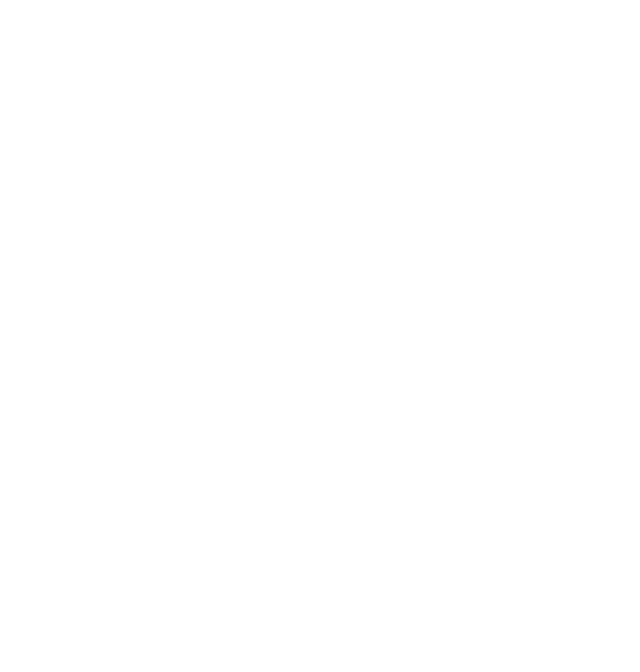
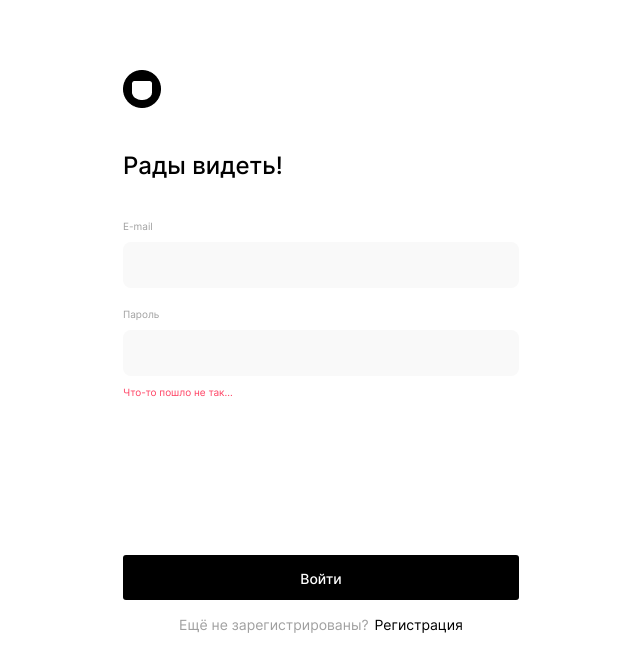
Before and after one commit to Messar21/movies-explorer-frontend, a React (Create React App) app: page /signin in a window 1280 px wide. Shown: the top 672 px of the page, without its empty margins (319-959 px from the left). Built offline with nearby package versions, Linux system fonts and the light colour scheme.

Commit message:
Сверстать страницу логина

```diff
--- /dev/null
+++ b/src/components/FormBlank/FormBlank.css
@@ -0,0 +1,71 @@
+.form-blank__container {
+    display: flex;
+    flex-direction: column;
+    margin: 70px auto;
+    max-width: 396px;
+    width: 100%;
+}
+
+.form-blank__form {
+    display: flex;
+    flex-direction: column;
+    min-height: 540px;
+}
+
+.form-blank__heading {
+    margin: 40px 0 20px;
+    font-size: 24px;
+    line-height: 29px;
+    font-weight: 500;
+}
+
+.form-blank__error {
+    font-size: 10px;
+    line-height: 12px;
+    color: #FF4062;
+    margin: 10px 0 0;
+}
+
+.form-blank__button {
+    width: 100%;
+    height: 45px;
+    background-color: black;
+    color: #FFFFFF;
+    border: 0;
+    border-radius: 3px;
+    margin: 69px 0 16px;
+    padding: 15px 0;
+    text-align: center;
+    font-size: 14px;
+    font-weight: 500;
+    line-height: 17px;
+    transition: opacity ease-in-out 0.2s;
+    cursor: pointer;
+}
+
+.form-blank__button:hover {
+    opacity: 0.8;
+}
+
+.form-blank__button_type_login {
+    margin-top: 157px;
+}
+
+.form-blank__link {
+    text-align: center;
+    font-size: 14px;
+    line-height: 17px;
+    text-decoration: none;
+    color: black;
+    transition: opacity ease-in-out 0.2s;
+    cursor: pointer;
+}
+
+.form-blank__link:hover {
+    opacity: 0.7;
+}
+
+.form-blank__link_type_grey {
+    color: #A0A0A0;
+    margin-right: 6px;
+}
--- /dev/null
+++ b/src/components/FormBlank/FormBlank.js
@@ -0,0 +1,30 @@
+import HomeLink from "../HomeLink/HomeLink";
+import {Link} from "react-router-dom";
+import React from "react";
+
+function FormBlank(props) {
+
+    const error = "Что-то пошло не так..."
+
+    function handleSubmit (evt)  {
+        evt.preventDefault();
+    }
+
+    return (
+        <div className="form-blank__container">
+            <HomeLink />
+            <form className="form-blank__form" name={ props.formName } onSubmit={ handleSubmit } noValidate>
+                <h2 className="form-blank__heading">{props.heading}</h2>
+                {props.children}
+                <span className="form-blank__error">{error}</span>
+                <button className={ `form-blank__button ${props.buttonStyle}` } type="submit">{props.submit}</button>
+                <Link to={props.linkPath} className="form-blank__link">
+                    <span className="form-blank__link_type_grey">{props.linkGrey}</span>
+                    {props.link}
+                </Link>
+            </form>
+        </div>
+    )
+}
+
+export default FormBlank;
--- a/src/components/FormSection/FormSection.css
+++ b/src/components/FormSection/FormSection.css
@@ -14,12 +14,24 @@
     border-radius: 8px;
     background: #F9F9F9;
     width: 100%;
+    max-width: 366px;
     height: 16px;
     padding: 15px;
     font-size: 13px;
     font-weight: 400;
 }
 
+.form-section__input_type_error {
+    color: #FF4062;
+}
+
 .form-section__input_type_email {
     font-weight: 500;
 }
+
+.form-section__error {
+    display: block;
+    font-size: 10px;
+    line-height: 12px;
+    color: #FF4062;
+}
--- a/src/components/Login/Login.css
+++ b/src/components/Login/Login.css
@@ -0,0 +1,3 @@
+.login {
+    display: flex;
+}
--- a/src/components/Login/Login.js
+++ b/src/components/Login/Login.js
@@ -1,7 +1,31 @@
+import React, { useState } from "react";
+import FormSection from "../FormSection/FormSection";
+import FormBlank from "../FormBlank/FormBlank";
+
 function Login() {
+
+    const [email, setEmail] = useState('');
+    const [password, setPassword] = useState('');
+
+    function handleEmailChange(e) {
+        setEmail(e.target.value);
+    }
+
+    function handlePasswordChange(e) {
+        setPassword(e.target.value);
+    }
+
     return (
         <main className="login">
-
+            <FormBlank heading="Рады видеть!" submit="Войти" linkGrey="Ещё не зарегистрированы?" link="Регистрация"
+                       formName="login" linkPath="/signup" buttonStyle="form-blank__button_type_login">
+                <FormSection header="E-mail" onChange={handleEmailChange} type="email"
+                             name="email" value={email} modifier="form-section__input_type_email"
+                             minLength="2" maxLength="40" id="email-input" />
+                <FormSection header="Пароль" onChange={handlePasswordChange} type="password"
+                             name="password" value={password} modifier="form-section__input_type_error"
+                             minLength="2" maxLength="200" id="password-input" />
+            </FormBlank>
         </main>
     )
 }
--- a/src/components/Profile/Profile.css
+++ b/src/components/Profile/Profile.css
@@ -41,6 +41,8 @@
     line-height: 13px;
     text-align: right;
     margin: 0;
+    border: none;
+    padding: 0;
 }
 
 .profile__buttons {
--- a/src/components/Profile/Profile.js
+++ b/src/components/Profile/Profile.js
@@ -1,18 +1,28 @@
+import React, { useState } from "react";
+
 function Profile() {
 
-    const userName = "Антон";
-    const email = "pochta@yandex.ru";
+    const [email, setEmail] = useState('pochta@yandex.ru');
+    const [userName, setName] = useState('Антон');
+
+    function handleNameChange(e) {
+        setName(e.target.value);
+    }
+
+    function handleEmailChange(e) {
+        setEmail(e.target.value);
+    }
 
     return (
         <main className="profile">
             <h2 className="profile__header">Привет, { userName }!</h2>
             <div className="profile__item">
                 <p className="profile__label">Имя</p>
-                <p className="profile__text">{ userName }</p>
+                <input onChange={handleNameChange} className="profile__text" value={userName}/>
             </div>
             <div className="profile__item">
                 <p className="profile__label">E-mail</p>
-                <p className="profile__text">{ email }</p>
+                <input onChange={handleEmailChange} className="profile__text" value={email}/>
             </div>
             <div className="profile__buttons">
                 <button className="profile__button">Редактировать</button>
--- a/src/components/Register/Register.css
+++ b/src/components/Register/Register.css
@@ -1,59 +1,3 @@
-.register__container {
+.register {
     display: flex;
-    flex-direction: column;
-    margin: 70px auto;
-    max-width: 396px;
-    width: 100%;
 }
-
-.register__form {
-    display: flex;
-    flex-direction: column;
-}
-
-.register__heading {
-    margin: 40px 0 20px;
-    font-size: 24px;
-    line-height: 29px;
-    font-weight: 500;
-}
-
-.register__button {
-    width: 100%;
-    height: 45px;
-    background-color: black;
-    color: #FFFFFF;
-    border: 0;
-    border-radius: 3px;
-    margin: 69px 0 16px;
-    padding: 15px 0;
-    text-align: center;
-    font-size: 14px;
-    font-weight: 500;
-    line-height: 17px;
-    transition: opacity ease-in-out 0.2s;
-    cursor: pointer;
-}
-
-.register__button:hover {
-    opacity: 0.8;
-}
-
-.register__link {
-    text-align: center;
-    font-size: 14px;
-    line-height: 17px;
-    text-decoration: none;
-    color: black;
-    transition: opacity ease-in-out 0.2s;
-    cursor: pointer;
-}
-
-.register__link:hover {
-    opacity: 0.7;
-}
-
-.register__link_type_grey {
-    color: #A0A0A0;
-    margin-right: 6px;
-}
--- a/src/components/Register/Register.js
+++ b/src/components/Register/Register.js
@@ -1,7 +1,6 @@
 import React, { useState } from "react";
-import HomeLink from "../HomeLink/HomeLink";
+import FormBlank from "../FormBlank/FormBlank";
 import FormSection from "../FormSection/FormSection";
-import {Link} from "react-router-dom";
 
 function Register() {
 
@@ -21,33 +20,19 @@ function Register() {
         setPassword(e.target.value);
     }
 
-    function handleSubmit (evt)  {
-        evt.preventDefault();
-    }
-
-
     return (
         <main className="register">
-            <div className="register__container">
-                <HomeLink />
-                <form className="register__form" name="register" onSubmit={ handleSubmit } noValidate>
-                    <h2 className="register__heading">Добро пожаловать!</h2>
+            <FormBlank heading="Добро пожаловать!" submit="Зарегистрироваться" linkGrey="Уже зарегистрированы?"
+                       link="Войти" formName="register" linkPath="/signin">
                 <FormSection header="Имя" onChange={handleNameChange} type="text"
-                                 name="name" value={name}
-                                 minLength="2" maxLength="40" id="name-input" />
+                          name="name" value={name} minLength="2" maxLength="40" id="name-input" />
                 <FormSection header="E-mail" onChange={handleEmailChange} type="email"
                              name="email" value={email} modifier="form-section__input_type_email"
                              minLength="2" maxLength="40" id="email-input" />
                 <FormSection header="Пароль" onChange={handlePasswordChange} type="password"
-                                 name="password" value={password}
+                             name="password" value={password} modifier="form-section__input_type_error"
                              minLength="2" maxLength="200" id="password-input" />
-                    <button className="register__button" type="submit">Зарегистрироваться</button>
-                    <Link to="/signin" className="register__link">
-                            <span className="register__link_type_grey">Уже зарегистрированы?</span>
-                            Войти
-                    </Link>
-                </form>
-            </div>
+            </FormBlank>
         </main>
     )
 }
--- a/src/index.css
+++ b/src/index.css
@@ -20,6 +20,7 @@
 @import url("components/MoviesCard/MoviesCard.css");
 @import url("components/Preloader/Preloader.css");
 @import url("components/Profile/Profile.css");
+@import url("components/FormBlank/FormBlank.css");
 @import url("components/Register/Register.css");
 @import url("components/Login/Login.css");
 @import url("components/FormSection/FormSection.css");
```
Lines whose indentation alone changed are shown as unchanged.
